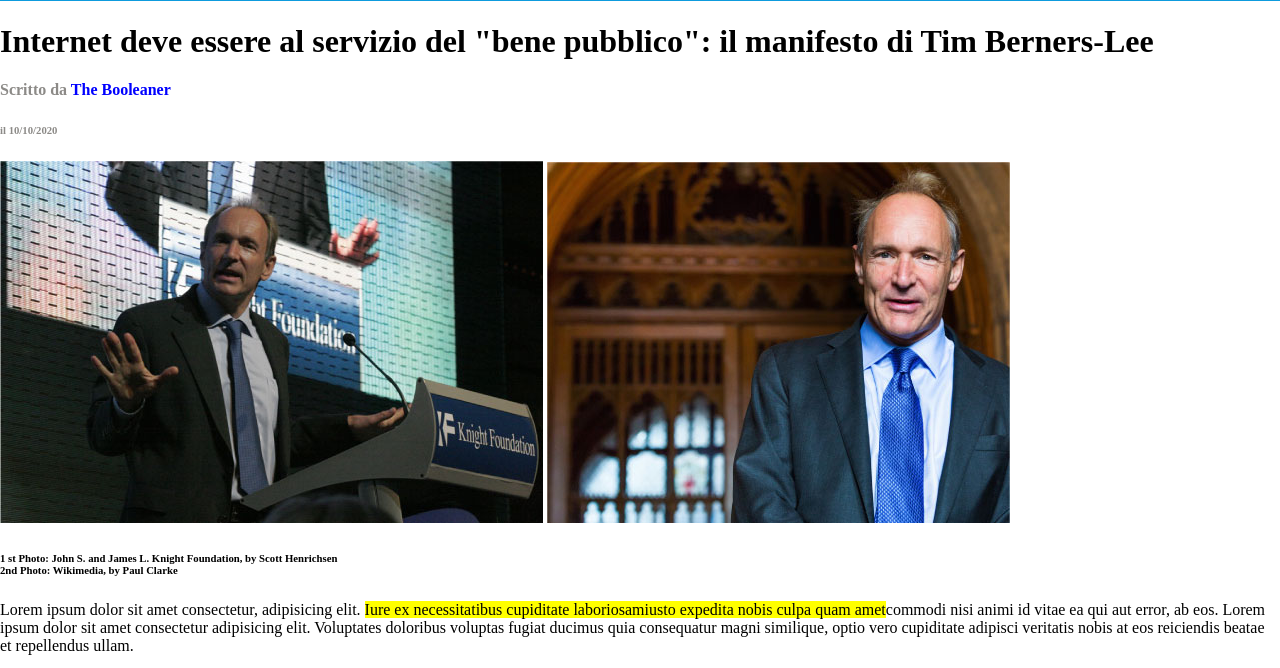
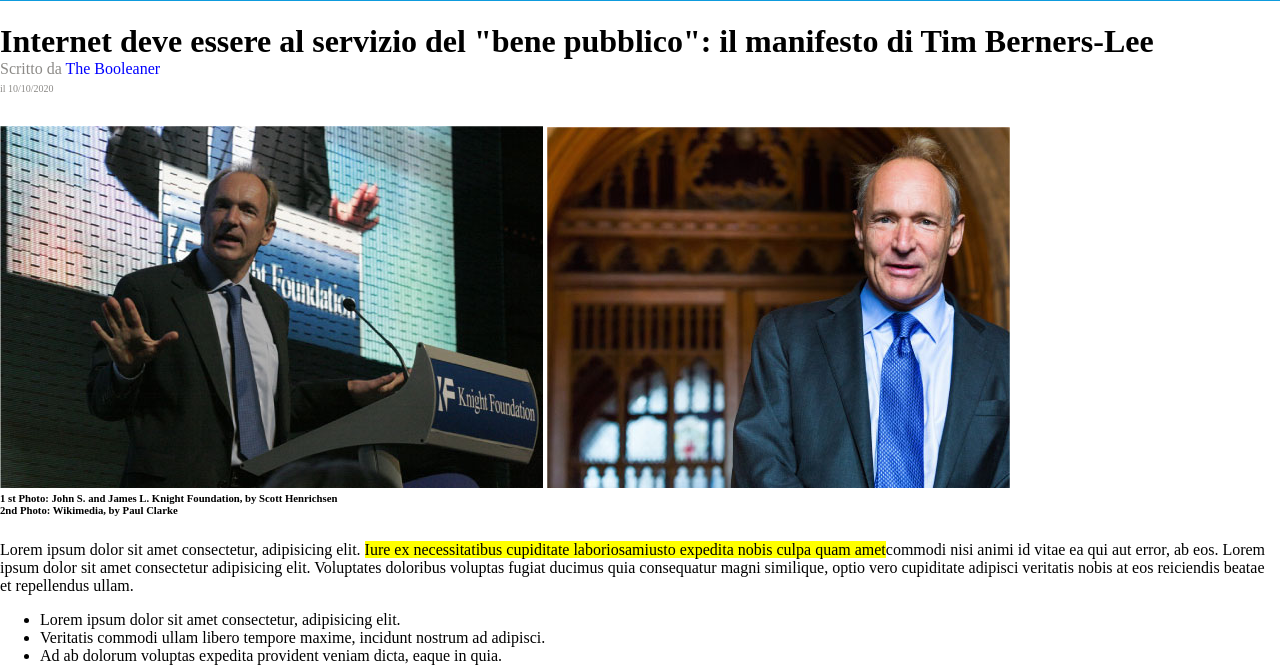
Before and after one commit to Andrea9808/html-css-booleaner, a plain HTML site: page index.html in a window 1280 px wide. Shown: the part 76-744 px from the top of the page. Drawn offline with Linux system fonts and the light colour scheme.

Commit message:
header-main-footer(update)

```diff
--- a/css/style.css
+++ b/css/style.css
@@ -11,6 +11,10 @@ body{
     background-color: rgb(14, 155, 221);
     background-size: 150px;
     padding-top: 30px;
+}
+
+h1{
+    margin-bottom: 0px;
 }
 
 
@@ -31,9 +35,21 @@ body{
 .Data{
     color: rgb(140, 138, 135);
 }
+.Data2{
+    color: rgb(140, 138, 135);
+    font-size: 10px;
+}
 
 
 /* Stili del main */
+
+section img {
+    margin-top: 30px;
+}
+
+.DidascaliaTim{
+    margin-top: 0px;
+}
 
 #Evidenziato1{background-color: yellow;}
 #Evidenziato2{background-color: yellow;}
@@ -50,11 +66,17 @@ body{
     background-color: rgb(135, 202, 229);
 }
 
+li{
+    margin-left:0px;
+}
+
+
 
 /* Stili del Footer */
 
 .footer{
     color: rgb(140, 138, 135);
+    padding-top: 40px;
 }
 
 .Monitor p{
@@ -72,3 +94,7 @@ body{
     font-size: 30px;
     color: white;
 }
+
+div p{
+    margin-top: 0px;
+}
--- a/index.html
+++ b/index.html
@@ -19,17 +19,19 @@
 <!-- Didascalia -->
 
         <h1>Internet deve essere al servizio del "bene pubblico": il manifesto di Tim Berners-Lee</h1>
-        <h4 class="Intestazione">Scritto da <span id="Booleaner">The Booleaner</span></h4>
-        <h6 class="Data">il 10/10/2020</h6>
+        <span class="Data">Scritto da <span id="Booleaner">The Booleaner</span></span><br><span class="Data2">il 10/10/2020</span>
+
 
     </header>
 
 <!-- Corpo principale -->
 
     <main >
+            <section>
                 <img src="img/tim-1.jpg" alt="Foto Tim 1">
                 <img src="img/tim-2.jpg" alt="Foto Tim 2">
-        <h6>1 st Photo: John S. and James L. Knight Foundation, by Scott Henrichsen <br> 2nd Photo: Wikimedia, by Paul Clarke</h6>
+                <h6 class="DidascaliaTim">1 st Photo: John S. and James L. Knight Foundation, by Scott Henrichsen <br> 2nd Photo: Wikimedia, by Paul Clarke</h6>
+            </section>
 
         <p>Lorem ipsum dolor sit amet consectetur, adipisicing elit. <span id="Evidenziato1">Iure ex necessitatibus cupiditate laboriosamiusto expedita nobis culpa quam amet</span>commodi nisi animi id vitae ea qui aut error, ab eos. Lorem ipsum dolor sit amet consectetur adipisicing elit. Voluptates doloribus voluptas fugiat ducimus quia consequatur magni similique, optio vero cupiditate adipisci veritatis nobis at eos reiciendis beatae et repellendus ullam.</p>
 
@@ -39,12 +41,8 @@
             <li> Ad ab dolorum voluptas expedita provident veniam dicta, eaque in quia.</li>
         </ul>
 
+<!-- inizio tabella -->
             <section>
-
-       </section>
-
-       <p>Lorem ipsum dolor sit amet consectetur adipisicing elit. Ex corrupti nemo dolorum blanditiis perferendis, minima dolor, soluta impedit reiciendis adipisci culpa debitis autem odit aliquam nobis esse dicta amet? Asperiores. Lorem ipsum dolor sit amet consectetur adipisicing elit. Soluta dolorem aspernatur non asperiores, quisquam <span id="Evidenziato2">et minus corporis hic accusantium maiores ut ducimus tempora aperiam</span> voluptatibus ab placeat esse totam tempore.</p>
-
                     <table>
                         <thead>
                             <tr  class="riga1">
@@ -73,6 +71,9 @@
                         </tbody>
 
                     </table>
+            </section>
+<!-- Fine tabella -->
+            <p>Lorem ipsum dolor sit amet consectetur adipisicing elit. Ex corrupti nemo dolorum blanditiis perferendis, minima dolor, soluta impedit reiciendis adipisci culpa debitis autem odit aliquam nobis esse dicta amet? Asperiores. Lorem ipsum dolor sit amet consectetur adipisicing elit. Soluta dolorem aspernatur non asperiores, quisquam <span id="Evidenziato2">et minus corporis hic accusantium maiores ut ducimus tempora aperiam</span> voluptatibus ab placeat esse totam tempore.</p>
 
     </main>
 
```
Lines whose indentation alone changed are shown as unchanged.
